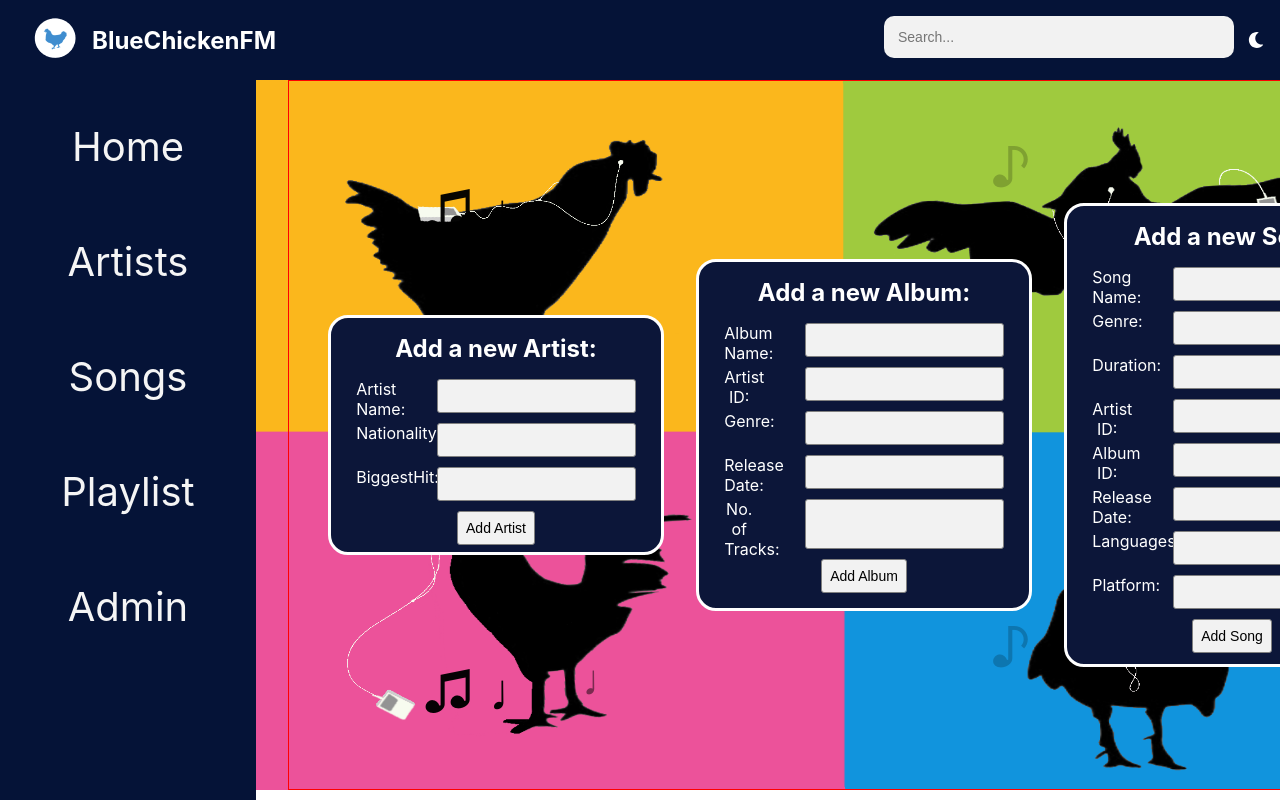
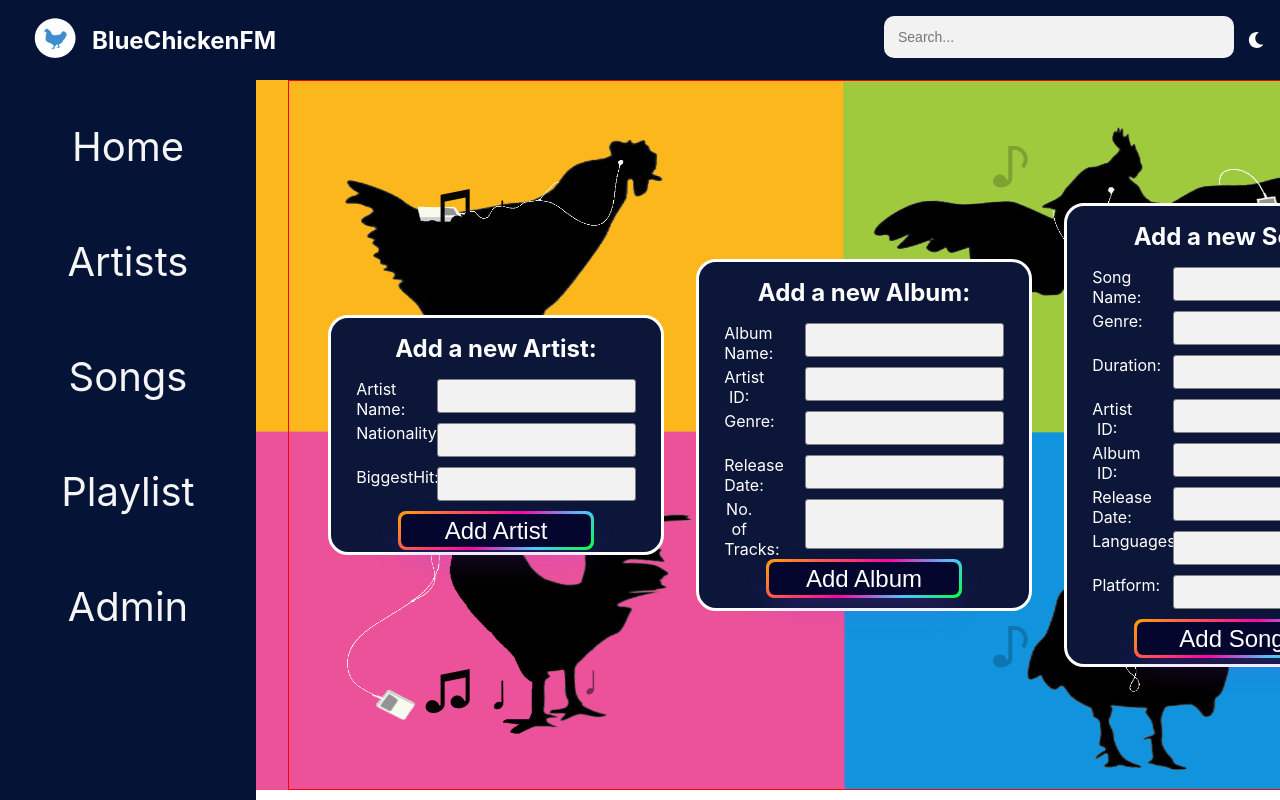
Before and after one commit to aaisharif/Client-Side-Project, a React (Create React App) app: page /admin in a window 1280 px wide. Shown: the top 800 px of the page. Built offline with nearby package versions, Linux system fonts and the light colour scheme; no server answers; a web font is replaced by a local one.

Commit message:
rainbow buttons are working

```diff
--- a/src/components/admin/Admin.css
+++ b/src/components/admin/Admin.css
@@ -44,10 +44,103 @@
     /* display: flex;
     align-items: end; */
   }
+  .button-64 {
+    align-items: center;
+    background-image: linear-gradient(144deg,#ffa304, #ff04a3 50%,#52c3ff, rgb(7, 255, 57));
+    border: 0;
+    border-radius: 8px;
+    box-shadow: rgba(151, 65, 252, 0.2) 0 15px 30px -5px;
+    box-sizing: border-box;
+    color: #FFFFFF;
+    display: flex;
+    font-family: Phantomsans, sans-serif;
+    font-size: 12px;
+    justify-content: center;
+    line-height: 0.05em;
+    max-width: 100%;
+    min-width: 140px;
+    padding: 3px;
+    text-decoration: none;
+    user-select: none;
+    -webkit-user-select: none;
+    touch-action: manipulation;
+    white-space: nowrap;
+    cursor: pointer;
+  }
 
-  input[type=submit] {
+  .button-64:active,
+  .button-64:hover {
+    outline: 0;
+  }
+
+  .button-64 span {
+    background-color: rgb(5, 6, 45);
+    padding: 16px 24px;
+    border-radius: 6px;
+    width: 100%;
+    height: 100%;
+    transition: 300ms;
+  }
+
+  .button-64:hover span {
+    background: none;
+  }
+
+  @media (min-width: 768px) {
+    .button-64 {
+      font-size: 24px;
+      min-width: 196px;
+    }
+  }
+  /* input[type=submit] {
     margin-bottom: 1rem;
+
+    background-image: linear-gradient(144deg,#ffa304, #ff04a3 50%,#52c3ff, rgb(7, 255, 57));
+    border: 0;
+    border-radius: 8px;
+    box-shadow: rgba(151, 65, 252, 0.2) 0 15px 30px -5px;
+    box-sizing: border-box;
+    color: #FFFFFF;
+    display: flex;
+    font-family: Phantomsans, sans-serif;
+    font-size: 15px;
+    justify-content: center;
+    line-height: 1em;
+    max-width: 100%;
+    min-width: 140px;
+    padding: 3px;
+    text-decoration: none;
+    user-select: none;
+    -webkit-user-select: none;
+    touch-action: manipulation;
+    white-space: nowrap;
+    cursor: pointer;
   }
+
+  input[type=submit]:active,
+  input[type=submit]:hover {
+    outline: 0;
+  }
+
+  input[type=submit] span {
+    background-color: rgb(5, 6, 45);
+    padding: 16px 24px;
+    border-radius: 6px;
+    width: 100%;
+    height: 100%;
+    transition: 300ms;
+  }
+
+  input[type=submit]:hover span {
+    background: none;
+  }
+
+  @media (min-width: 768px) {
+    input[type=submit] {
+      font-size: 24px;
+      min-width: 196px;
+    }
+  }   */
 
   label {
     width: 30px;
--- a/src/components/admin/AdminContainer.js
+++ b/src/components/admin/AdminContainer.js
@@ -6,6 +6,7 @@ import NewArtistForm from './NewArtistForm';
 import { useState, useEffect } from "react";
 import Navbar from '../navbar/Navbar';
 import chickenGroup from './chickenGroup.png';
+
 
 const AdminContainer = () => {
 
--- a/src/components/admin/NewAlbumForm.js
+++ b/src/components/admin/NewAlbumForm.js
@@ -77,7 +77,11 @@ const NewAlbumForm = ({onAlbumSubmission}) => {
                 <input type="text" id="noOfTracks" value={noOfTracks} onChange={handleNoOfTracksChange}/>
             </div>
             <div className="formElement">
-                <input type="submit" value="Add Album"/>
+
+
+                {/* <input type="submit" value="Add Album"/> */}
+                <button type="submit" class="button-64" role="button"><span class="text">Add Album</span></button>
+
             </div>
             {/* <div className="formElement">
                 <input type="update" value="Update Album"/>
--- a/src/components/admin/NewArtistForm.js
+++ b/src/components/admin/NewArtistForm.js
@@ -56,7 +56,9 @@ const NewArtistForm = ({onArtistSubmission}) => {
                 <input type="text" id="biggestHit" value={biggestHit} onChange={handleBiggestHitChange}/>
             </div>
             <div className="formElement">
-                <input type="submit" value="Add Artist"/>
+                {/* <input type="submit" value="Add Artist"/> */}
+                <button type="submit" class="button-64" role="button"><span class="text">Add Artist</span></button>
+
             </div>
         </form>
     </>
--- a/src/components/admin/NewSongForm.js
+++ b/src/components/admin/NewSongForm.js
@@ -100,7 +100,9 @@ const NewSongForm = ({onSongSubmission}) => {
                 <input type="text" id="platform" value={platform} onChange={handlePlatformChange}/>
             </div>
             <div className="formElement">
-                <input type="submit" value="Add Song"/>
+            <button type="submit" class="button-64" role="button"><span class="text">Add Song</span></button>
+
+                {/* <input type="submit" value="Add Song"/> */}
             </div>
             {/* <div className="formElement">
                 <input type="update" value="Update Album"/>
```
